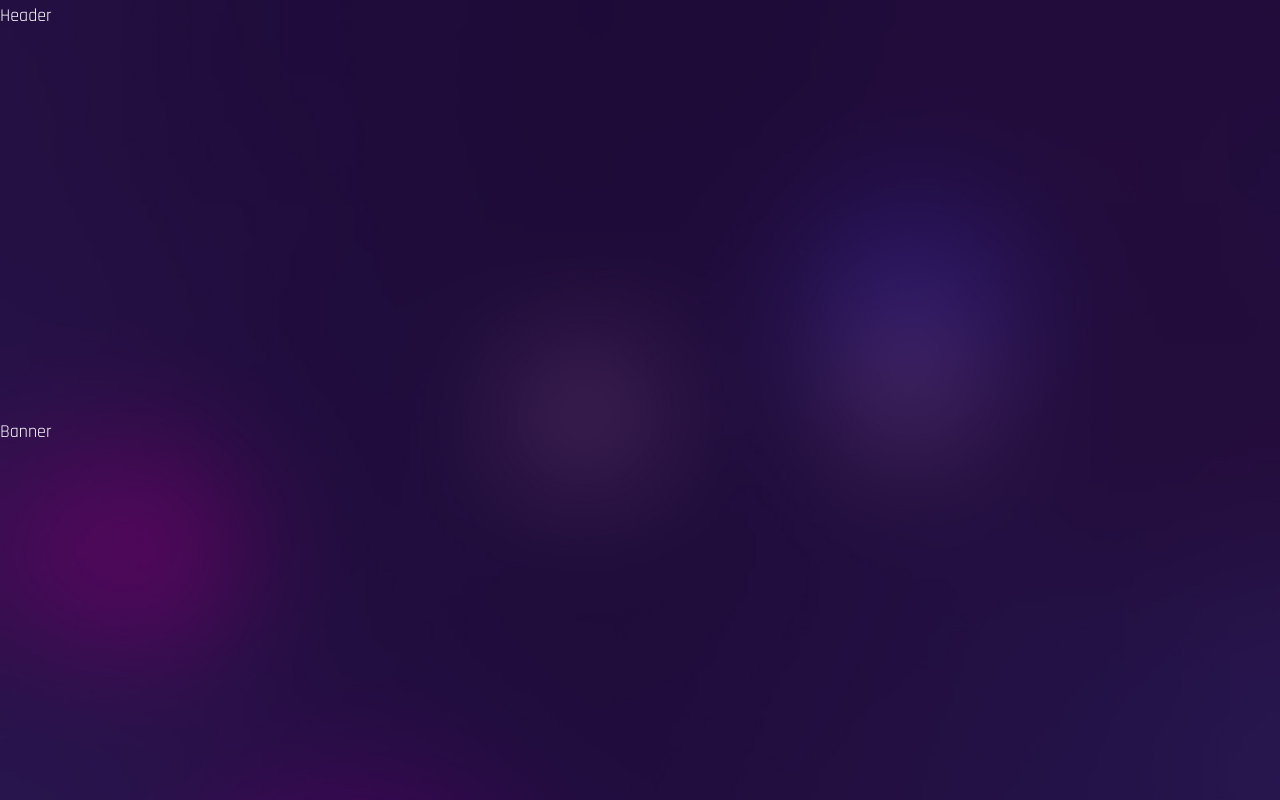
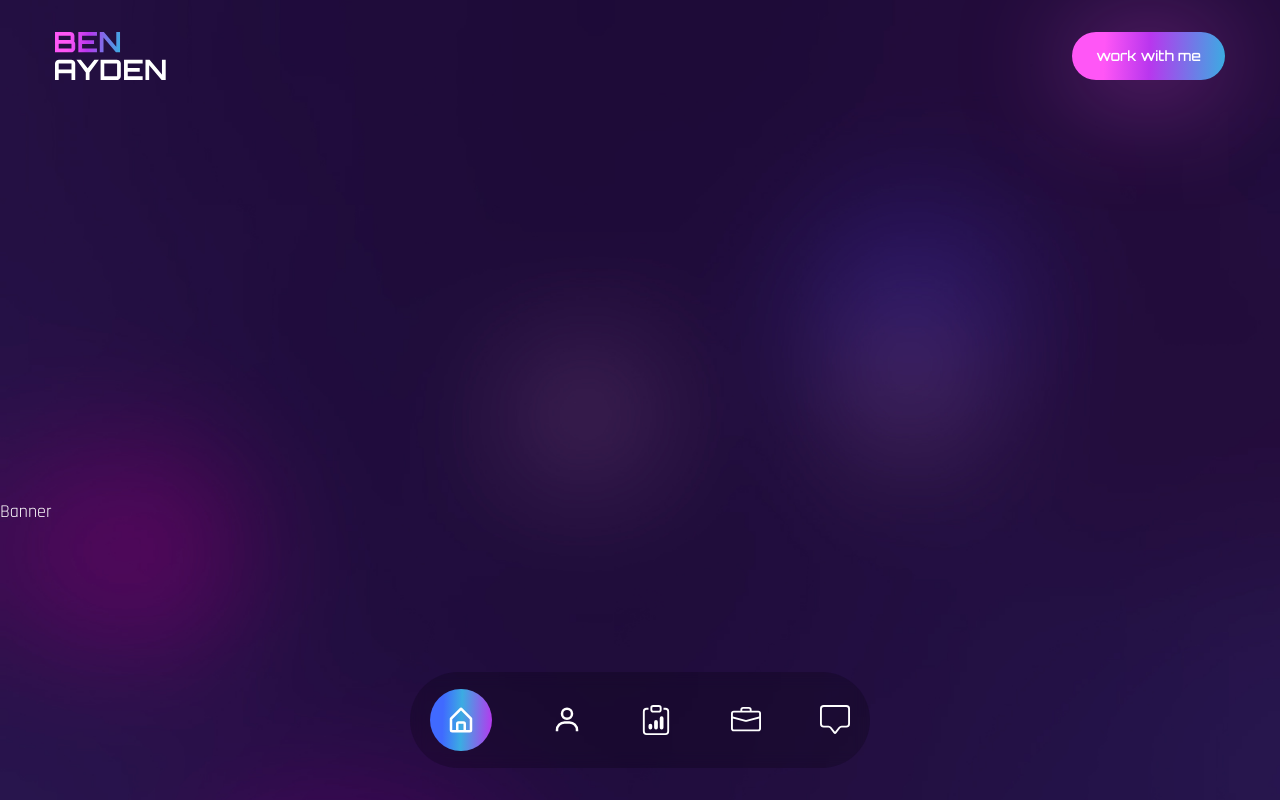
Before and after one commit to Bilalik369/PORTFOLIO, a React (Create React App) app: page / in a window 1280 px wide. Shown: the top 800 px of the page. Built offline with nearby package versions, Linux system fonts and the light colour scheme; the HTML template or start-up script is replaced by a standard one; a web font is replaced by a local one.

Commit message:
ajout du composant Header avec logo et bouton 'work whit me'

```diff
--- a/src/components/Contact.js
+++ b/src/components/Contact.js
@@ -1,7 +1,7 @@
 import React from 'react';
 
 const Contact = () => {
-  return <div>Contact</div>;
+  return <div className='section' id='contact'>Contact</div>;
 };
 
 export default Contact;
--- a/src/components/Header.js
+++ b/src/components/Header.js
@@ -1,7 +1,22 @@
 import React from 'react';
+//images
+import Logo from '../assets/logo.svg';
+
 
 const Header = () => {
-  return <div>Header</div>;
+  return <header className='py-8'>
+    <div className='container mx-auto'>
+      <div className='flex justify-between items-center'>
+
+        <a href='#'>
+          <img src= {Logo} alt=''/>
+        </a>
+
+        <button className='btn btn-sm'>work with me </button>
+      </div>
+    </div>
+
+  </header>;
 };
 
 export default Header;
--- a/src/components/Nav.js
+++ b/src/components/Nav.js
@@ -1,7 +1,74 @@
 import React from 'react';
+import { BiHomeAlt, BiUser } from 'react-icons/bi';
+import { BsClipboardData, BsBriefcase, BsChatSquare } from 'react-icons/bs';
+import { Link } from 'react-scroll';
 
 const Nav = () => {
-  return <div>Nav</div>;
+  return (
+    <nav className="fixed bottom-2 lg:bottom-8 w-full overflow-hidden z-50">
+      <div className="container mx-auto">
+        <div className="w-full bg-black/20 h-[96px] backdrop-blur rounded-full max-w-[460px] mx-auto flex justify-between items-center px-5 text-white">
+
+          <Link
+            to="home"
+            activeClass='active'
+            spy={true}
+            smooth={true}
+            duration={500}
+            offset={-200}
+            className="cursor-pointer hover:text-white/80 transition-colors duration-300"
+          >
+            <BiHomeAlt size={30} />
+          </Link>
+
+          <Link
+            to="about"
+            activeClass='active'
+            spy={true}
+            smooth={true}
+            duration={500}
+            className="cursor-pointer hover:text-white/80 transition-colors duration-300"
+          >
+            <BiUser size={30} />
+          </Link>
+
+          <Link
+            to="services"
+            activeClass='active'
+            spy={true}
+            smooth={true}
+            duration={500}
+            className="cursor-pointer hover:text-white/80 transition-colors duration-300"
+          >
+            <BsClipboardData size={30} />
+          </Link>
+
+          <Link
+            to="work"
+            activeClass='active'
+            spy={true}
+            smooth={true}
+            duration={500}
+            className="cursor-pointer hover:text-white/80 transition-colors duration-300"
+          >
+            <BsBriefcase size={30} />
+          </Link>
+
+          <Link
+            to="contact"
+            activeClass='active'
+            spy={true}
+            smooth={true}
+            duration={500}
+            className="cursor-pointer hover:text-white/80 transition-colors duration-300"
+          >
+            <BsChatSquare size={30} />
+          </Link>
+
+        </div>
+      </div>
+    </nav>
+  );
 };
 
 export default Nav;
--- a/src/components/Services.js
+++ b/src/components/Services.js
@@ -1,7 +1,7 @@
 import React from 'react';
 
 const Services = () => {
-  return <div>Services</div>;
+  return <div className='section' id='services'>Services</div>;
 };
 
 export default Services;
--- a/src/components/Work.js
+++ b/src/components/Work.js
@@ -1,7 +1,7 @@
 import React from 'react';
 
 const Work = () => {
-  return <div>Work</div>;
+  return <div className='section' id='work'>Work</div>;
 };
 
 export default Work;
```
